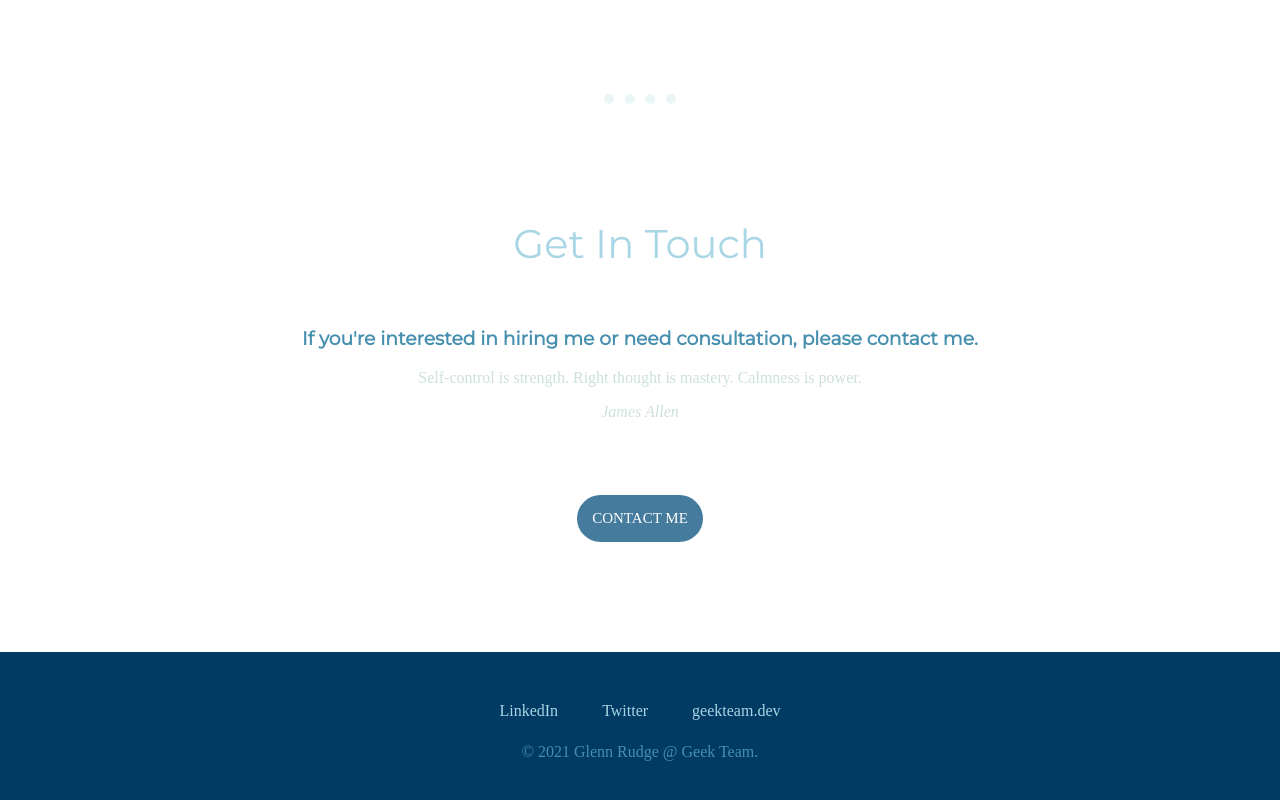
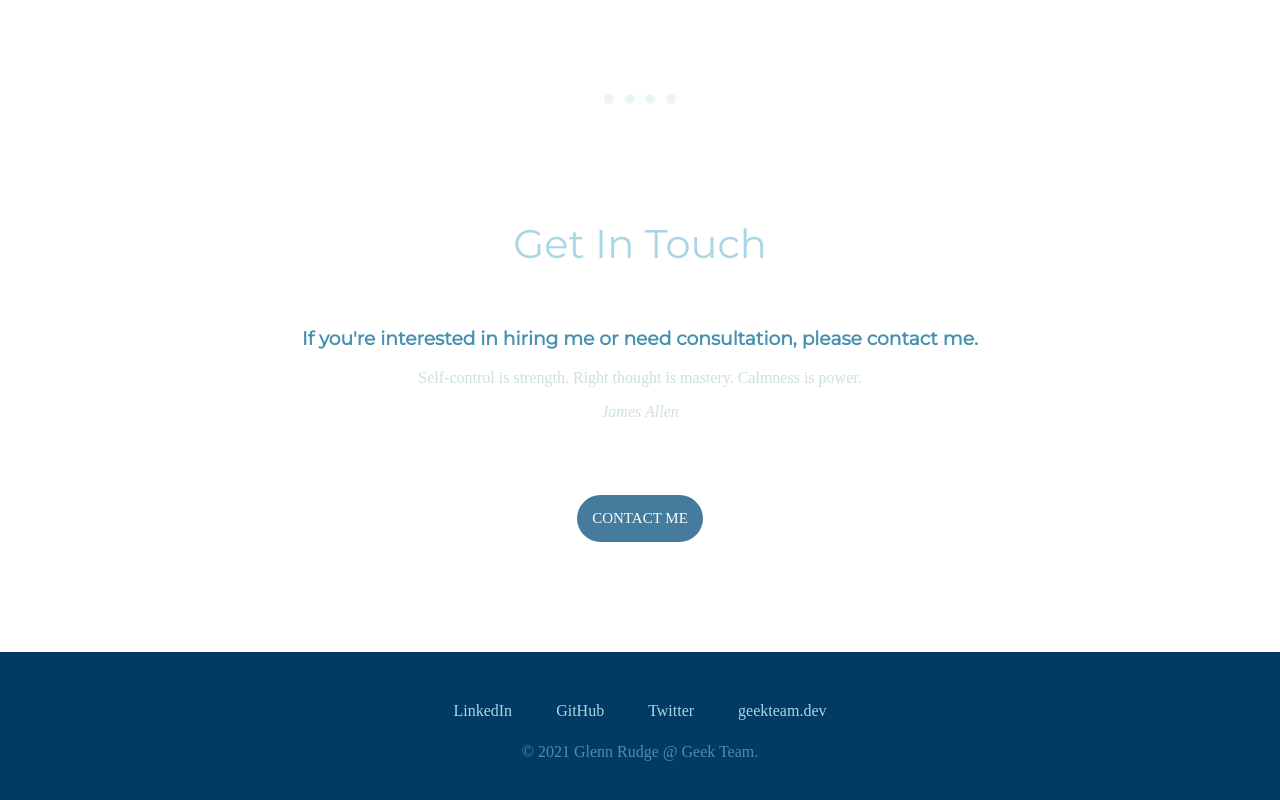
Before and after one commit to TacitReturn/glenn-rudge.github.io, a plain HTML site: page index.html in a window 1280 px wide. Shown: the part 2405-3205 px from the top of the page. Drawn offline with Linux system fonts and the light colour scheme; a web font is replaced by a local one.

Commit message:
[Cv] - added GitHub link to website.

```diff
--- a/index.html
+++ b/index.html
@@ -68,6 +68,7 @@
 
     <div class="bottom-container">
       <a target="_blank" class="footer-link" href="https://www.linkedin.com/in/glenn-rudge/">LinkedIn</a>
+      <a target="_blank" class="footer-link" href="https://github.com/tacitreturn">GitHub</a>
       <a target="_blank" class="footer-link" href="https://twitter.com/">Twitter</a>
       <a target="_blank" class="footer-link" href="geekteam.dev">geekteam.dev</a>
       <p target="_blank" class="copy-right">© 2021 Glenn Rudge @ Geek Team.</p>
```
